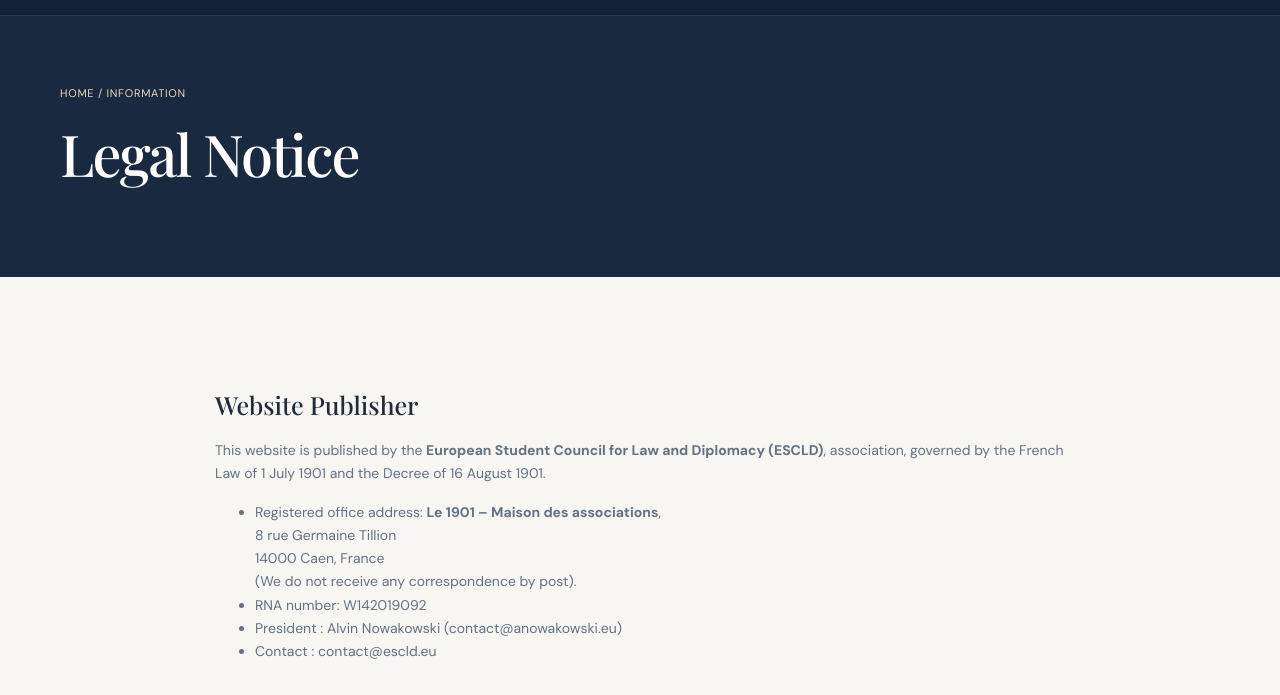
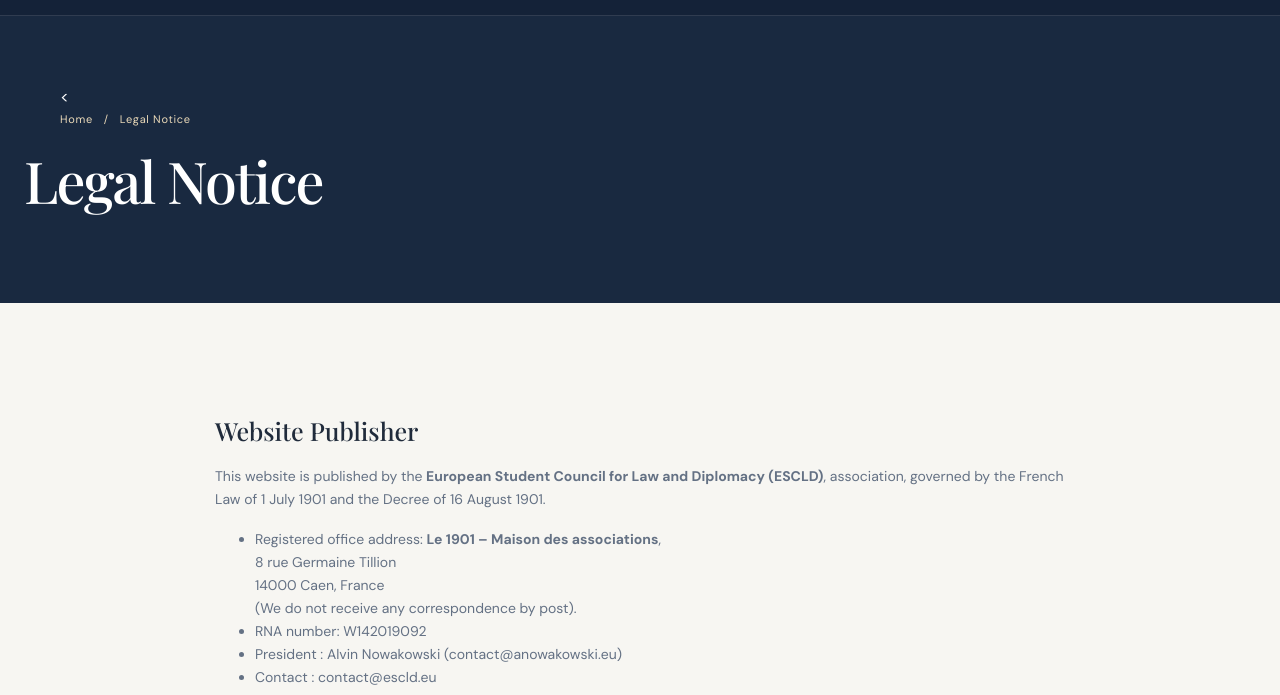
Before and after one commit to alvnwk/escld.github.io, a plain HTML site: page legal.html in a window 1280 px wide. Shown: the part 74-769 px from the top of the page. Drawn offline with nearby package versions, Linux system fonts and the light colour scheme.

Commit message:
Update legal.html

```diff
--- a/legal.html
+++ b/legal.html
@@ -4,7 +4,7 @@
 <head>
     <meta charset="utf-8">
     <meta name="viewport" content="width=device-width,initial-scale=1">
-    <meta name="description" content="Mentions légales et informations relatives au site de l’ESCLD.">
+    <meta name="description" content="Legal notice and information about the ESCLD.">
     <title>Legal Notice</title>
     <link rel="icon" href="assets/favicon.svg" type="image/svg+xml">
     <link rel="stylesheet" href="assets/style.css">
@@ -48,8 +48,7 @@
         <!-- En-tête de la page -->
         <section class="page-hero">
             <div class="page-hero-inner">
-                <div class="breadcrumb">
-                    HOME / INFORMATION
+                <<div class="breadcrumb"><a href="https://escld.eu/">Home</a> &nbsp; / &nbsp; Legal Notice</div>
                 </div>
 
                 <h1>Legal Notice</h1>
```
